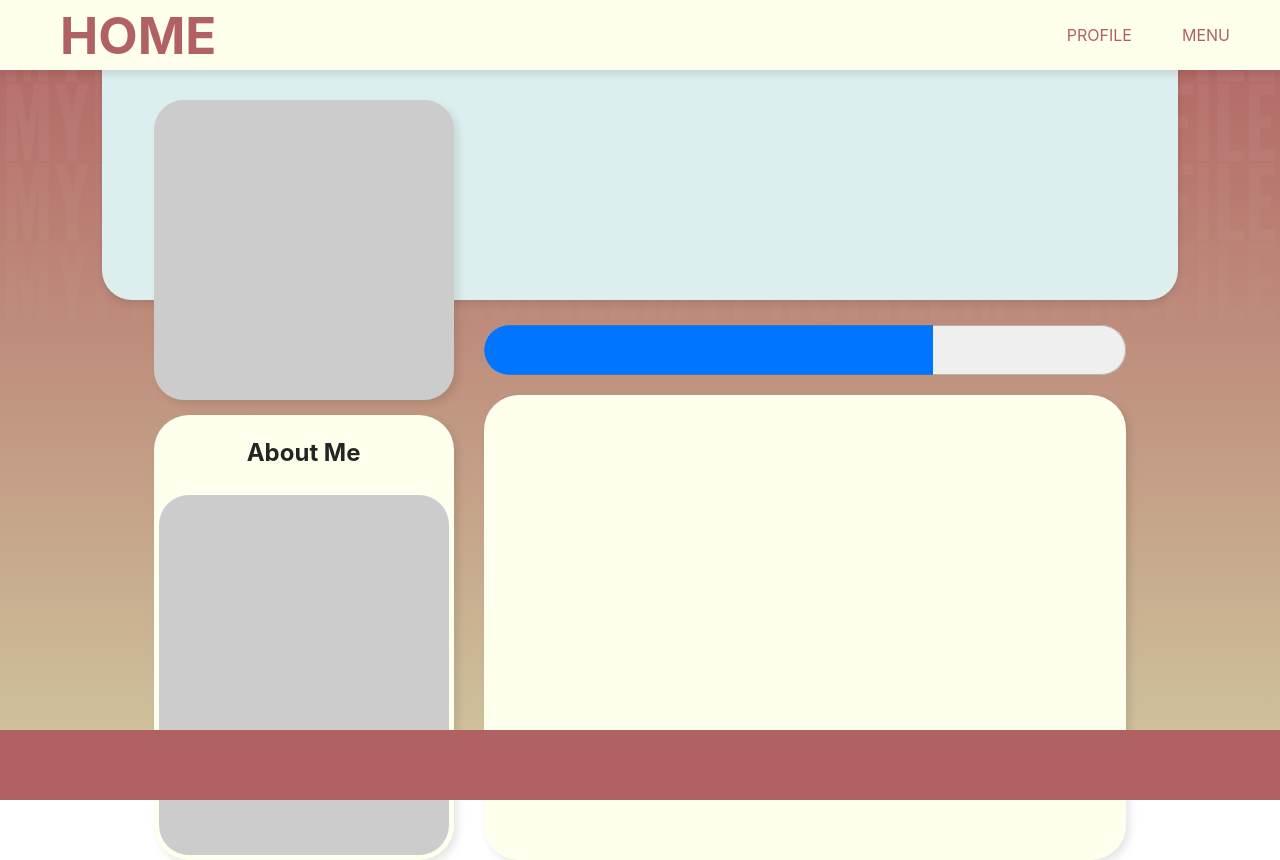
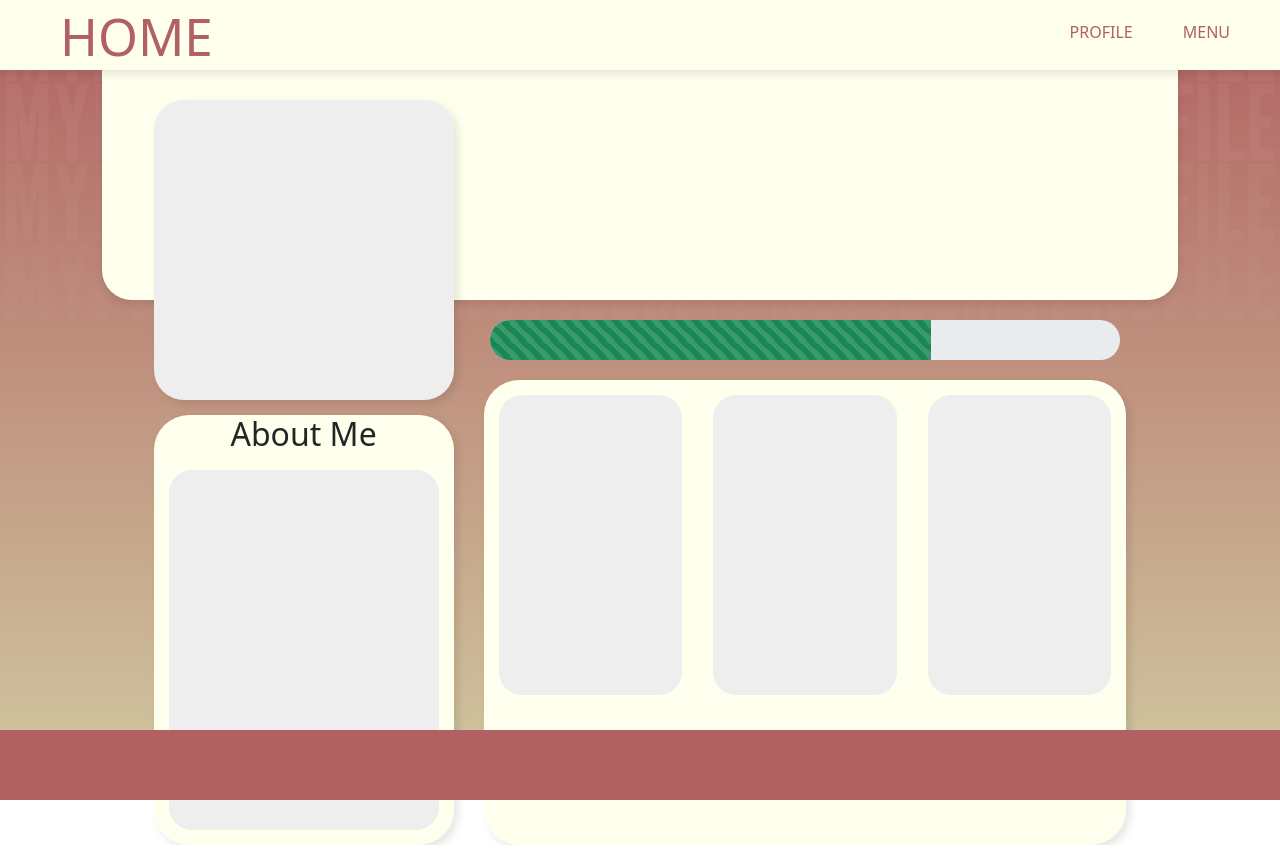
Before and after one commit to PedroGarcia242/CAMUL, a React (Vite) app in the folder Platform_MOOC/platform_mooc/: page / in a window 1280 px wide. Built offline with nearby package versions, Linux system fonts and the light colour scheme.

Commit message:
updates to profile

```diff
--- a/Platform_MOOC/platform_mooc/package.json
+++ b/Platform_MOOC/platform_mooc/package.json
@@ -11,7 +11,9 @@
     "predev": "node aspnetcore-https.js"
   },
   "dependencies": {
+    "bootstrap": "^5.3.2",
     "react": "^18.2.0",
+    "react-bootstrap": "^2.9.1",
     "react-dom": "^18.2.0"
   },
   "devDependencies": {
--- a/Platform_MOOC/platform_mooc/src/App.css
+++ b/Platform_MOOC/platform_mooc/src/App.css
@@ -142,7 +142,7 @@
     margin-left: 8%;
     margin-right: 8%;
     height: 300px;
-    background: #DDEEEE;
+    background: #FFFFEE;
     border-bottom-left-radius: 30px;
     border-bottom-right-radius: 30px;
     box-shadow: 0px 4px 8px rgba(0, 0, 0, 0.1);
@@ -164,29 +164,29 @@
 .picture {
     width: 300px;
     height: 300px;
-    background: #CCCCCC;
+    background: #EEEEEE;
     border-radius: 30px;
     box-shadow: 4px 4px 8px rgba(0, 0, 0, 0.1);
 }
 
 .square {
-    width: 290px;
+    width: 270px;
     height: 360px;
-    background: #CCCCCC;
-    border-radius: 30px;
+    background: #EEEEEE;
+    border-radius: 23px;
 }
 
 .about {
     margin-top: 15px;
     display: flex;
     width: 300px;
-    height: 440px;
+    height: 430px;
     background: #FFFFEE;
     flex-direction: column;
     justify-content: space-between;
     align-items: center;
     border-radius: 35px;
-    padding-bottom: 5px;
+    padding-bottom: 15px;
     box-shadow: 4px 4px 8px rgba(0, 0, 0, 0.1);
 }
     .about h2 {
@@ -201,18 +201,45 @@
 }
 
 .progress {
-    height: 100px;
-    width: 100%;
+    height: 40px;
+    margin-top: 20px;
+    margin-bottom: 20px;
+    margin-left: 1%;
+    margin-right: 1%;
+    width: 98%;
+    border-radius: 30px;
 }
 
-
-.moocs {
-    margin-top: -8px;
+.modules {
+    padding: 15px;
+    display: flex;
     background: #FFFFEE;
     border-radius: 35px;
-    height: 460px; /*380*/
-    padding-bottom: 5px;
+    height: 465px;
     box-shadow: 4px 4px 8px rgba(0, 0, 0, 0.1);
+    flex-direction: row;
+    justify-content: space-between;
+}
+
+.module_one {
+    width: 30%;
+    background: #EEEEEE;
+    border-radius: 23px;
+    height: 300px;
+}
+
+.module_two {
+    width: 30%;
+    background: #EEEEEE;
+    border-radius: 23px;
+    height: 300px;
+}
+
+.module_three {
+    width: 30%;
+    background: #EEEEEE;
+    border-radius: 23px;
+    height: 300px;
 }
 
 .info {
--- a/Platform_MOOC/platform_mooc/src/App.jsx
+++ b/Platform_MOOC/platform_mooc/src/App.jsx
@@ -1,4 +1,7 @@
 import profile_background from './assets/plataforma_fundo1.png'
+
+import ProgressBar from 'react-bootstrap/ProgressBar';
+import 'bootstrap/dist/css/bootstrap.min.css';
 
 import './App.css'
 import { useState } from 'react'
@@ -47,9 +50,18 @@ function App() {
                             </div>
                         </div>
                         <div className="mooc">
-                            <progress className="progress" value="70" max="100" />
+                            <ProgressBar striped variant="success" now={70} />
 
-                            <div className="moocs">
+                            <div className="modules">
+                                <div className="module_one">
+
+                                </div>
+                                <div className="module_two">
+
+                                </div>
+                                <div className="module_three">
+
+                                </div>
                             </div>
                         </div>
                     </div>
```
Also changed, not shown: 1 other file (tests, documents, lock files or other folders).
